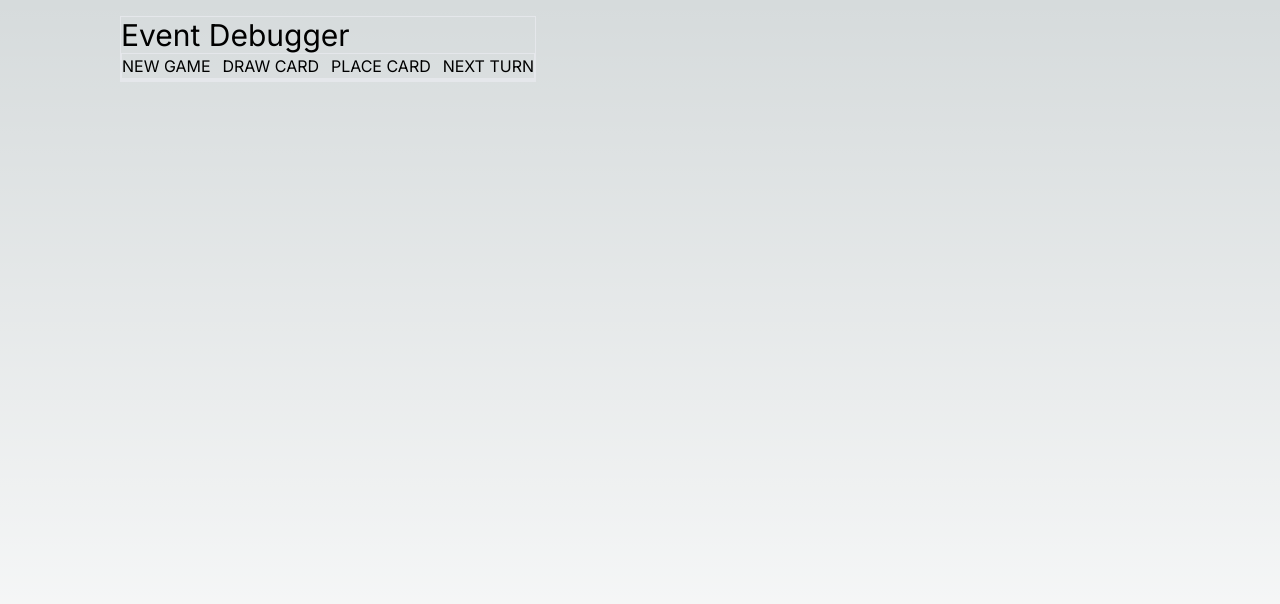
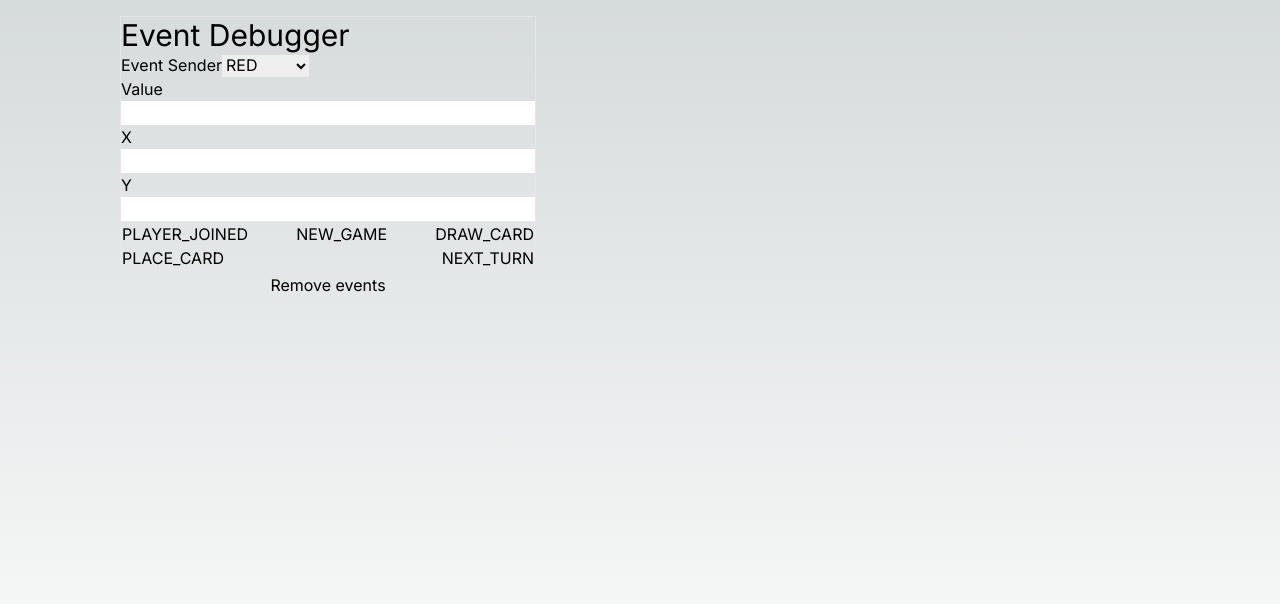
Before and after one commit to surfthink/punto, a Next.js app: page /development/events in a window 1280 px wide. Shown: the top 604 px of the page. Built offline with nearby package versions, Linux system fonts and the light colour scheme.

Commit message:
adding players to the event editor

```diff
--- a/src/app/_components/EventDrivenPunto.tsx
+++ b/src/app/_components/EventDrivenPunto.tsx
@@ -13,7 +13,6 @@ export interface NewGame extends PuntoEvent {
   action: "NEW_GAME";
   data: {
     player: Color;
-    players: Color[];
   };
 }
 export interface DrawCard extends PuntoEvent {
@@ -35,6 +34,13 @@ export interface PlaceCard extends PuntoEvent {
     card: Card;
     x: number;
     y: number;
+  };
+}
+
+export interface PlayerJoined extends PuntoEvent {
+  action: "PLAYER_JOINED";
+  data: {
+    player: Color;
   };
 }
 
@@ -60,6 +66,7 @@ export default function EventDrivenPunto(props: { events: PuntoEvent[] }) {
       card={currentCard}
       turn={turn}
       player={player}
+      players={players}
       handlePlacement={handlePlacement}
     ></GameInterface>
   );
--- a/src/app/_components/GameInterface.tsx
+++ b/src/app/_components/GameInterface.tsx
@@ -6,6 +6,7 @@ import Hand from "./Hand";
 export default function GameInterface(props: {
   board?: BoardState;
   player?: Color;
+  players?: Color[];
   turn?: Color;
   card?: Card;
   handlePlacement: (x: number, y: number) => MouseEventHandler<HTMLDivElement>;
@@ -18,7 +19,17 @@ export default function GameInterface(props: {
           handlePlacement={props.handlePlacement}
         ></Board>
       )}
-      {props.player && <div>You are {props.player}</div>}
+      {props.player && <p>You are {props.player}</p>}
+      {props.players && props.players.length > 0 && (
+        <p>
+          Playing with:{" "}
+          <div className="flex">
+            {props.players.map((player) => (
+              <div>{player}, </div>
+            ))}
+          </div>
+        </p>
+      )}
       {props.turn && <div>It is {props.turn}'s turn</div>}
       {props.card && (
         <Hand color={props.card.color} value={props.card.value}></Hand>
--- a/src/app/_hooks/useGameLogic.ts
+++ b/src/app/_hooks/useGameLogic.ts
@@ -4,6 +4,7 @@ import {
   DrawCard,
   NewGame,
   PlaceCard,
+  PlayerJoined,
   PuntoEvent,
   TurnChange,
 } from "../_components/EventDrivenPunto";
@@ -18,7 +19,7 @@ export function useGameLogic() {
 
   function update(events: PuntoEvent[]) {
     let updateBoard: BoardState | undefined = undefined;
-    let updatePlayers: Color[] | undefined = undefined;
+    let updatePlayers: Color[] = [];
     let updatePlayer: Color | undefined = undefined;
     let updateCurrentCard: Card | undefined = undefined;
     let updateTurn: Color | undefined = undefined;
@@ -29,8 +30,10 @@ export function useGameLogic() {
         case "NEW_GAME":
           e = event as NewGame;
           updateBoard = GameLogic.newBoard(11);
-          updatePlayers = e.data.players;
-          updatePlayer = e.data.player;
+          updateTurn = e.data.player;
+          // bring player to front
+          updatePlayers = updatePlayers.filter((p) => p != updateTurn);
+          updatePlayers = [e.data.player, ...updatePlayers];
           break;
         case "DRAW_CARD":
           e = event as DrawCard;
@@ -55,7 +58,14 @@ export function useGameLogic() {
           break;
         case "TURN_CHANGED":
           e = event as TurnChange;
-          updateTurn = e.data.turn;
+          const front = updatePlayers.shift();
+          if (front) updatePlayers = [...updatePlayers, front];
+          updateTurn = updatePlayers[0];
+          break;
+        case "PLAYER_JOINED":
+          e = event as PlayerJoined;
+          updatePlayers = [...updatePlayers, e.data.player];
+          updatePlayer = e.data.player;
           break;
         default:
           throw new Error(`Unknown event: ${event.action}`);
--- a/src/app/development/events/page.tsx
+++ b/src/app/development/events/page.tsx
@@ -7,6 +7,13 @@ import { useState } from "react";
 
 export default function Page() {
   const [events, setEvents] = useState<PuntoEvent[]>([]);
+  const [eventSender, setEventSender] = useState<Color>(Color.RED);
+
+  const [eventXValue, setEventXValue] = useState<number>();
+  const [eventYValue, setEventYValue] = useState<number>();
+  const [eventValue, setEventValue] = useState<number>();
+
+  const [selectedEvents, setSelectedEvents] = useState<number[]>([]);
 
   function addNewGameEvent() {
     setEvents([
@@ -14,8 +21,7 @@ export default function Page() {
       {
         action: "NEW_GAME",
         data: {
-          player: Color.RED,
-          players: [Color.RED, Color.BLUE],
+          player: eventSender,
         },
       },
     ]);
@@ -28,8 +34,8 @@ export default function Page() {
         action: "DRAW_CARD",
         data: {
           card: {
-            color: Color.RED,
-            value: 1,
+            color: eventSender,
+            value: eventValue,
           },
         },
       },
@@ -43,14 +49,15 @@ export default function Page() {
         action: "CARD_PLACED",
         data: {
           card: {
-            color: Color.RED,
-            value: 1,
+            color: eventSender,
+            value: eventValue,
           },
-          x: 5,
-          y: 5,
+          x: eventXValue,
+          y: eventYValue,
         },
       },
     ]);
+    setEventValue(undefined);
   }
 
   function addNextTurnEvent() {
@@ -58,31 +65,102 @@ export default function Page() {
       ...events,
       {
         action: "TURN_CHANGED",
+        data: {},
+      },
+    ]);
+  }
+
+  function addPlayerJoinedEvent() {
+    if (!eventSender) return;
+    console.log("adding player joined event");
+    setEvents([
+      ...events,
+      {
+        action: "PLAYER_JOINED",
         data: {
-          turn: Color.BLUE,
+          player: eventSender,
         },
       },
     ]);
+  }
+
+  function handleCheckbox(i: number, checked: boolean) {
+    if (checked) {
+      setSelectedEvents([...selectedEvents, i]);
+    }
+  }
+
+  function removeSelectedEvents() {
+    const eventsCopy = [...events];
+    let newEvents: PuntoEvent[] = [];
+    eventsCopy.filter((event, index) => {
+      if (!selectedEvents.includes(index)) newEvents = [...newEvents, event];
+    });
+    setEvents(newEvents);
   }
 
   return (
     <main className="flex min-h-screen justify-center w-full p-4">
       <div className="flex flex-col justify-start border h-full w-1/3">
         <h1 className="text-3xl">Event Debugger</h1>
-        <div className="border flex justify-between">
-          <button onClick={addNewGameEvent}>NEW GAME</button>
-          <button onClick={addDrawCardEvent}>DRAW CARD</button>
-          <button onClick={addPlaceCardEvent}>PLACE CARD</button>
-          <button onClick={addNextTurnEvent}>NEXT TURN</button>
+        <label>
+          Event Sender
+          <select
+            name="player"
+            onChange={(e) => setEventSender(e.target.value as Color)}
+            className="text-black"
+            defaultValue={Color.RED}
+          >
+            <option value={Color.RED}>RED</option>
+            <option value={Color.BLUE}>BLUE</option>
+            <option value={Color.GREEN}>GREEN</option>
+            <option value={Color.YELLOW}>YELLOW</option>
+          </select>
+        </label>
+        <label>Value </label>
+        <input
+          className="text-black"
+          type="text"
+          onChange={(e) => setEventValue(Number(e.target.value))}
+        ></input>
+        <label>X </label>
+        <input
+          className="text-black"
+          type="text"
+          onChange={(e) => setEventXValue(Number(e.target.value))}
+        ></input>
+        <label>Y</label>
+        <input
+          className="text-black"
+          type="text"
+          onChange={(e) => setEventYValue(Number(e.target.value))}
+        ></input>
+        <div className="border flex justify-between flex-wrap">
+          <button onClick={addPlayerJoinedEvent}>PLAYER_JOINED</button>
+          <button onClick={addNewGameEvent}>NEW_GAME</button>
+          <button onClick={addDrawCardEvent}>DRAW_CARD</button>
+          <div>
+            <button onClick={addPlaceCardEvent}>PLACE_CARD</button>
+          </div>
+
+          <button onClick={addNextTurnEvent}>NEXT_TURN</button>
         </div>
 
         <ul className="border">
           {events.map((e, i) => (
             <li key={i}>
+              <input
+                type="checkbox"
+                value={i}
+                onChange={(e) =>
+                  handleCheckbox(Number(e.target.value), e.target.checked)
+                }
+              ></input>
               {e.action} {JSON.stringify(e.data)}
             </li>
           ))}
         </ul>
+        <button onClick={removeSelectedEvents}>Remove events</button>
       </div>
       <div className="lg:w-1/2 w-full">
         <EventDrivenPunto events={events} />
```
